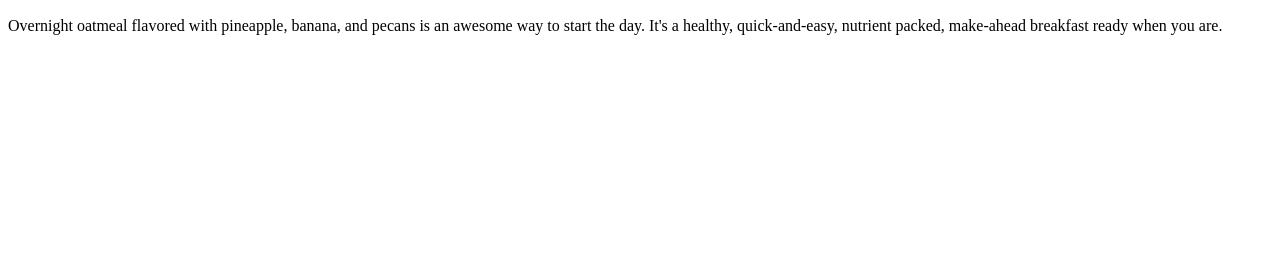
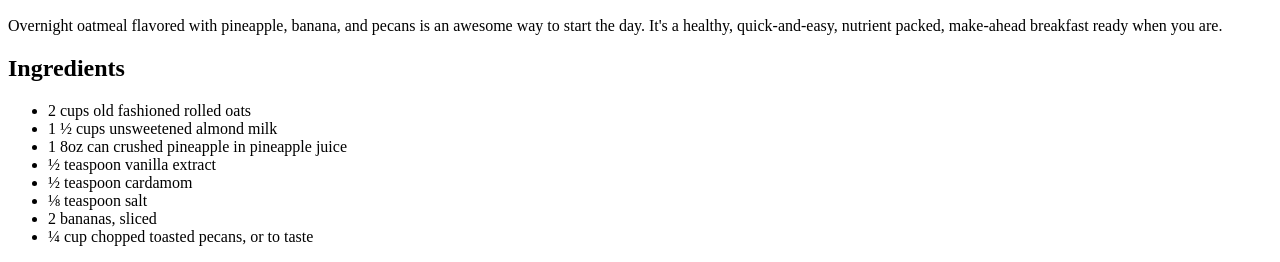
Before and after one commit to amadonavarretejr/odin-recipes, a plain HTML site: page recipes/overnight-pineapple-banana-oatmeal.html in a window 1280 px wide. Shown: the part 584-846 px from the top of the page. Before the commit the page ends 800 px from the top, so only its background shows below. Drawn offline with Linux system fonts and the light colour scheme.

Commit message:
Add ingredients section to overnight-pineapple-banana-oatmeal.html

```diff
--- a/recipes/overnight-pineapple-banana-oatmeal.html
+++ b/recipes/overnight-pineapple-banana-oatmeal.html
@@ -10,5 +10,16 @@
         <img src="/images/overnight-pineapple-banana-oatmeal.jpg" alt="Overnight pineapple-banana oatmeal in a jar" height="450px">
         <h2>Description</h2>
         <p>Overnight oatmeal flavored with pineapple, banana, and pecans is an awesome way to start the day. It's a healthy, quick-and-easy, nutrient packed, make-ahead breakfast ready when you are.</p>
+        <h2>Ingredients</h2>
+        <ul>
+            <li>2 cups old fashioned rolled oats</li>
+            <li>1 &frac12; cups unsweetened almond milk</li>
+            <li>1 8oz can crushed pineapple in pineapple juice</li>
+            <li>&frac12; teaspoon vanilla extract</li>
+            <li>&frac12; teaspoon cardamom</li>
+            <li>&frac18; teaspoon salt</li>
+            <li>2 bananas, sliced</li>
+            <li>&frac14; cup chopped toasted pecans, or to taste</li>
+        </ul>
     </body>
 </html>
```
